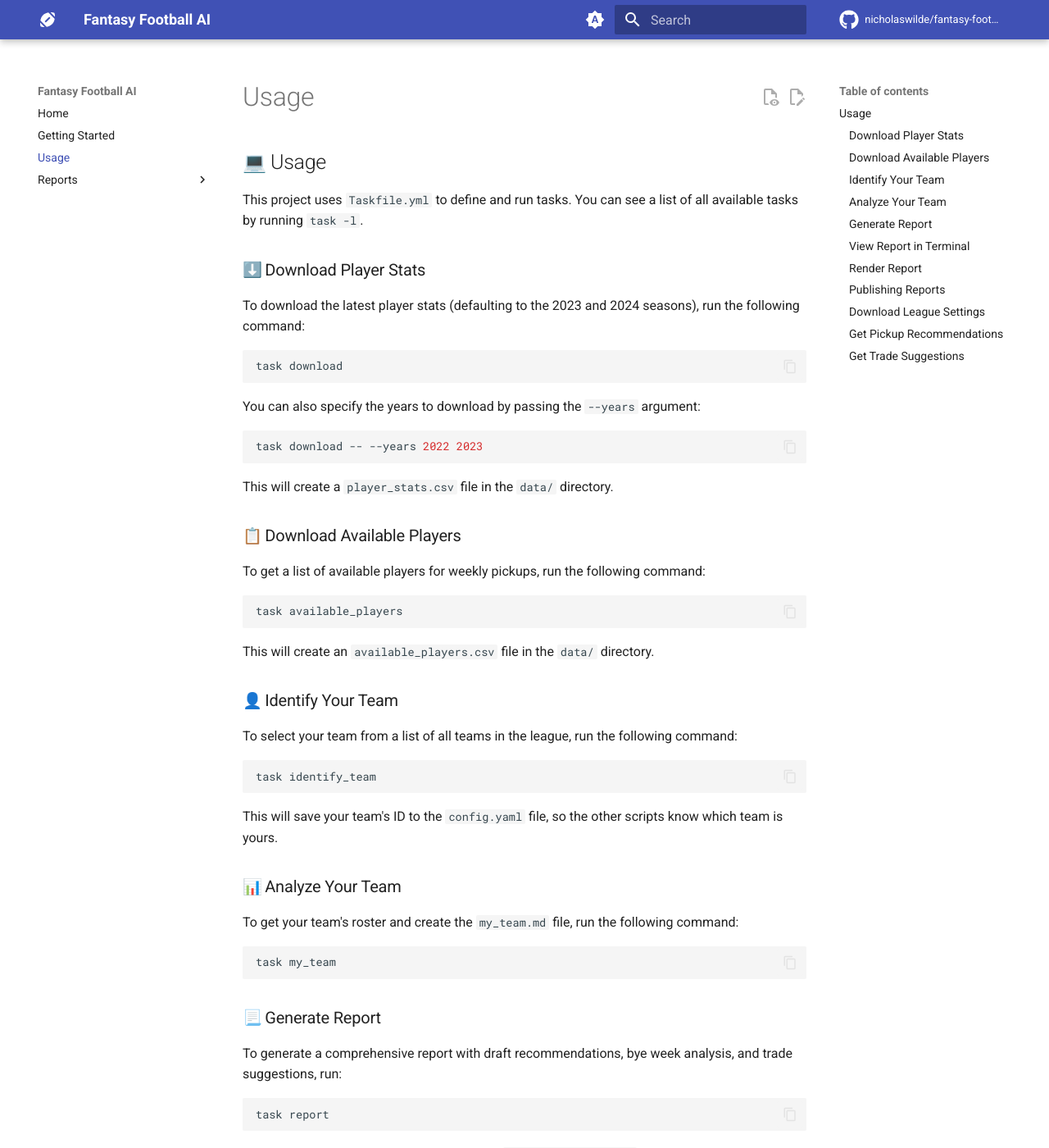
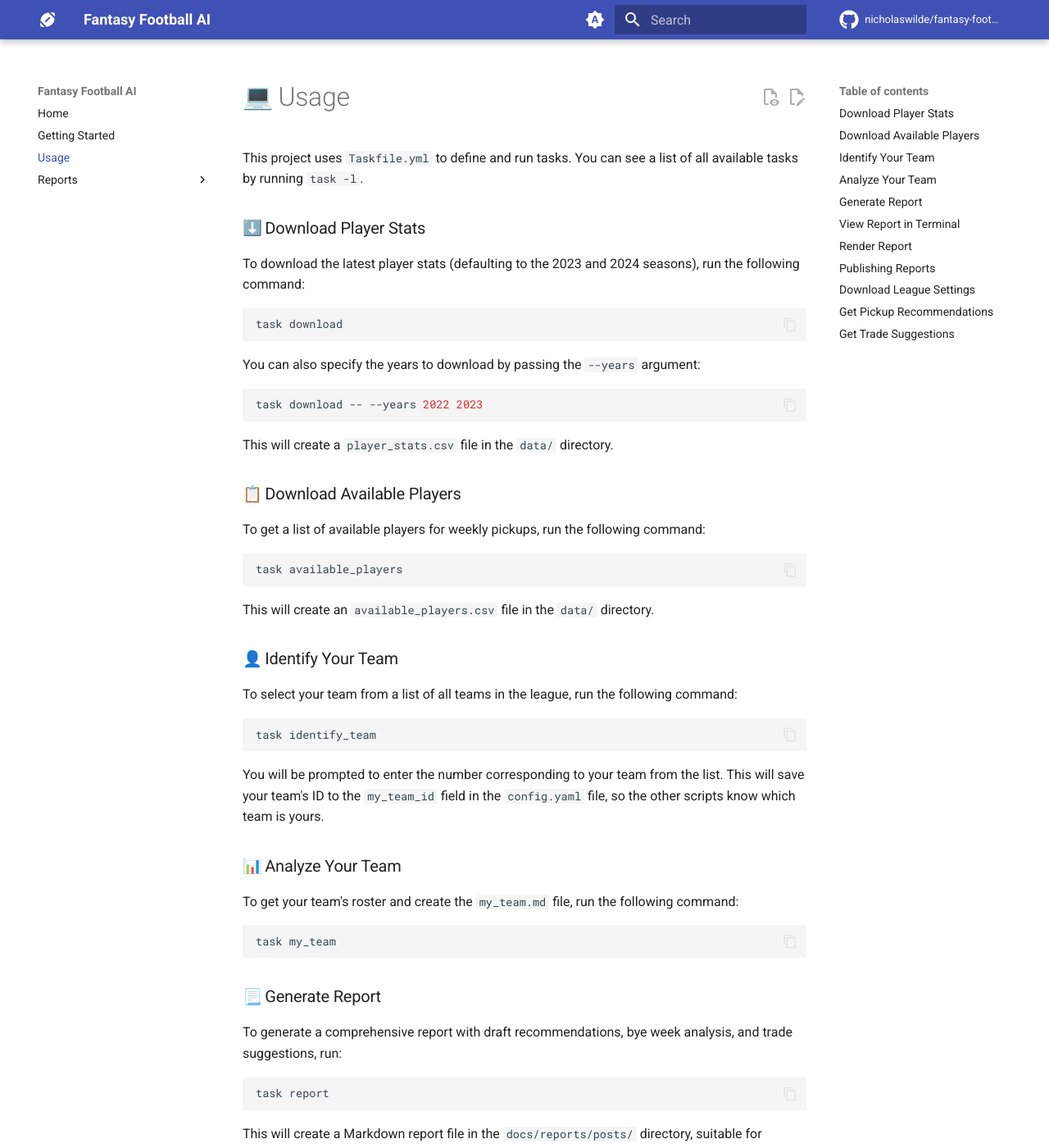
Before and after one commit to nicholaswilde/fantasy-football-ai, an MkDocs documentation site: the page built from docs/usage.md, in a window 1280 px wide and 1400 px high. Shown: the whole window at 82% size. Built offline with MkDocs 1.6.1 and Material for MkDocs 9.7.7, drawn with Linux system fonts in a browser that asks for light colours; emoji names are drawn with the system emoji font; comment, search, counter and statistics services are not loaded; some of the changed text lies outside the part shown.

Commit message:
docs: update documentation for config and usage

````diff
--- a/docs/usage.md
+++ b/docs/usage.md
@@ -1,4 +1,4 @@
-## :computer: Usage
+# :computer: Usage
 
 This project uses `Taskfile.yml` to define and run tasks. You can see a list of all available tasks by running `task -l`.
 
@@ -36,7 +36,7 @@ To select your team from a list of all teams in the league, run the following co
 task identify_team
 ```
 
-This will save your team's ID to the `config.yaml` file, so the other scripts know which team is yours.
+You will be prompted to enter the number corresponding to your team from the list. This will save your team's ID to the `my_team_id` field in the `config.yaml` file, so the other scripts know which team is yours.
 
 ### :bar_chart: Analyze Your Team
 
@@ -87,11 +87,7 @@ To build and serve the documentation site locally, run:
 task docs
 ```
 
-To deploy the documentation site, run:
 
-```bash
-task deploy_docs
-```
 
 ### :gear: Download League Settings
 
````
Also changed, not shown: docs/getting-started.md (+20 -0 lines).
